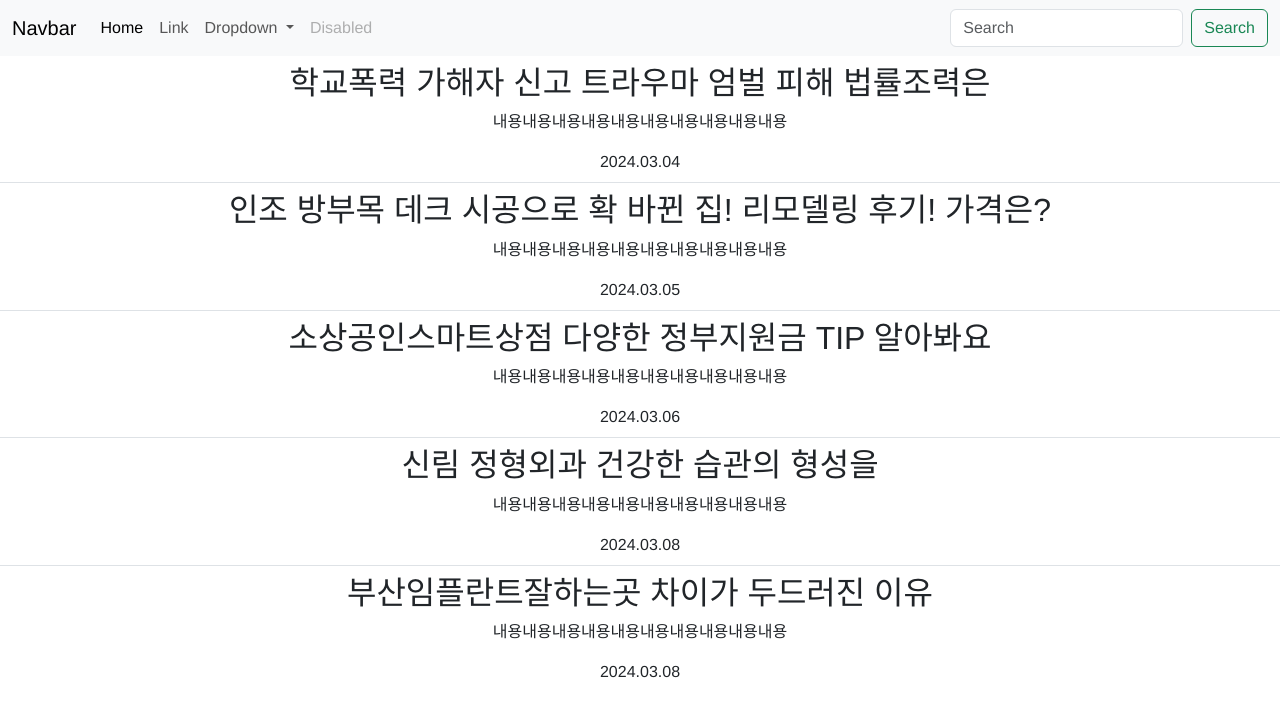
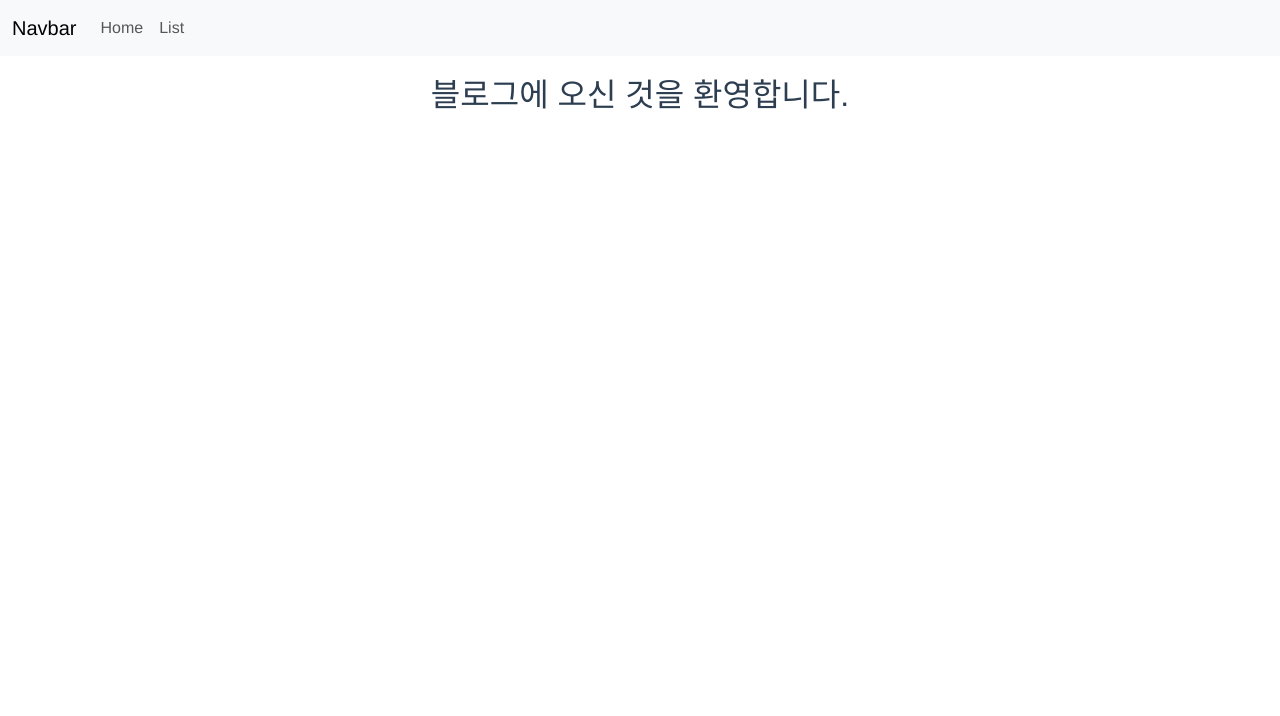
Before and after one commit to yoonjeongKIM0224/vue_blog, a Vue app: page / in a window 1280 px wide. Shown: the top 716 px of the page. Built offline with nearby package versions, Linux system fonts and the light colour scheme.

Commit message:
router 추가

```diff
--- a/package.json
+++ b/package.json
@@ -10,7 +10,8 @@
   "dependencies": {
     "bootstrap": "^5.3.3",
     "core-js": "^3.8.3",
-    "vue": "^3.2.13"
+    "vue": "^3.2.13",
+    "vue-router": "^4.3.0"
   },
   "devDependencies": {
     "@babel/core": "^7.12.16",
--- a/src/App.vue
+++ b/src/App.vue
@@ -8,39 +8,20 @@
       <div class="collapse navbar-collapse" id="navbarSupportedContent">
         <ul class="navbar-nav me-auto mb-2 mb-lg-0">
           <li class="nav-item">
-            <a class="nav-link active" aria-current="page" href="#">Home</a>
+            <router-link to="/" class="nav-link">Home</router-link>
           </li>
           <li class="nav-item">
-            <a class="nav-link" href="#">Link</a>
-          </li>
-          <li class="nav-item dropdown">
-            <a class="nav-link dropdown-toggle" href="#" role="button" data-bs-toggle="dropdown" aria-expanded="false">
-              Dropdown
-            </a>
-            <ul class="dropdown-menu">
-              <li><a class="dropdown-item" href="#">Action</a></li>
-              <li><a class="dropdown-item" href="#">Another action</a></li>
-              <li><hr class="dropdown-divider"></li>
-              <li><a class="dropdown-item" href="#">Something else here</a></li>
-            </ul>
-          </li>
-          <li class="nav-item">
-            <a class="nav-link disabled" aria-disabled="true">Disabled</a>
+            <router-link to="/list" class="nav-link">List</router-link>
           </li>
         </ul>
-        <form class="d-flex" role="search">
-          <input class="form-control me-2" type="search" placeholder="Search" aria-label="Search">
-          <button class="btn btn-outline-success" type="submit">Search</button>
-        </form>
       </div>
     </div>
   </nav>
 
-  <TheList :blogDoc="blogDoc" />
+  <router-view :blogDoc="blogDoc"></router-view>
 </template>
 
 <script>
-import TheList from './components/TheList.vue';
 import blogDoc from './assets/blog.js';
 
 export default {
@@ -51,7 +32,6 @@ export default {
     }
   },
   components: {
-    TheList,
   }
 }
 </script>
@@ -64,4 +44,8 @@ export default {
   text-align: center;
   color: #2c3e50;
 }
+
+.navbar {
+  margin-bottom: 20px;
+}
 </style>
--- /dev/null
+++ b/src/components/TheHome.vue
@@ -0,0 +1,11 @@
+<template>
+    <h2>블로그에 오신 것을 환영합니다.</h2>
+</template>
+
+<script>
+export default {
+    name: 'TheHome',
+    props: {
+    }
+}
+</script>
--- a/src/main.js
+++ b/src/main.js
@@ -2,5 +2,6 @@ import { createApp } from 'vue'
 import App from './App.vue'
 import 'bootstrap'
 import 'bootstrap/dist/css/bootstrap.min.css'
+import router from './router.js'
 
-createApp(App).mount('#app')
+createApp(App).use(router).mount('#app')
```
Also changed, not shown: src/router.js (added, +21 -0 lines), 1 other file (tests, documents, lock files or other folders).
